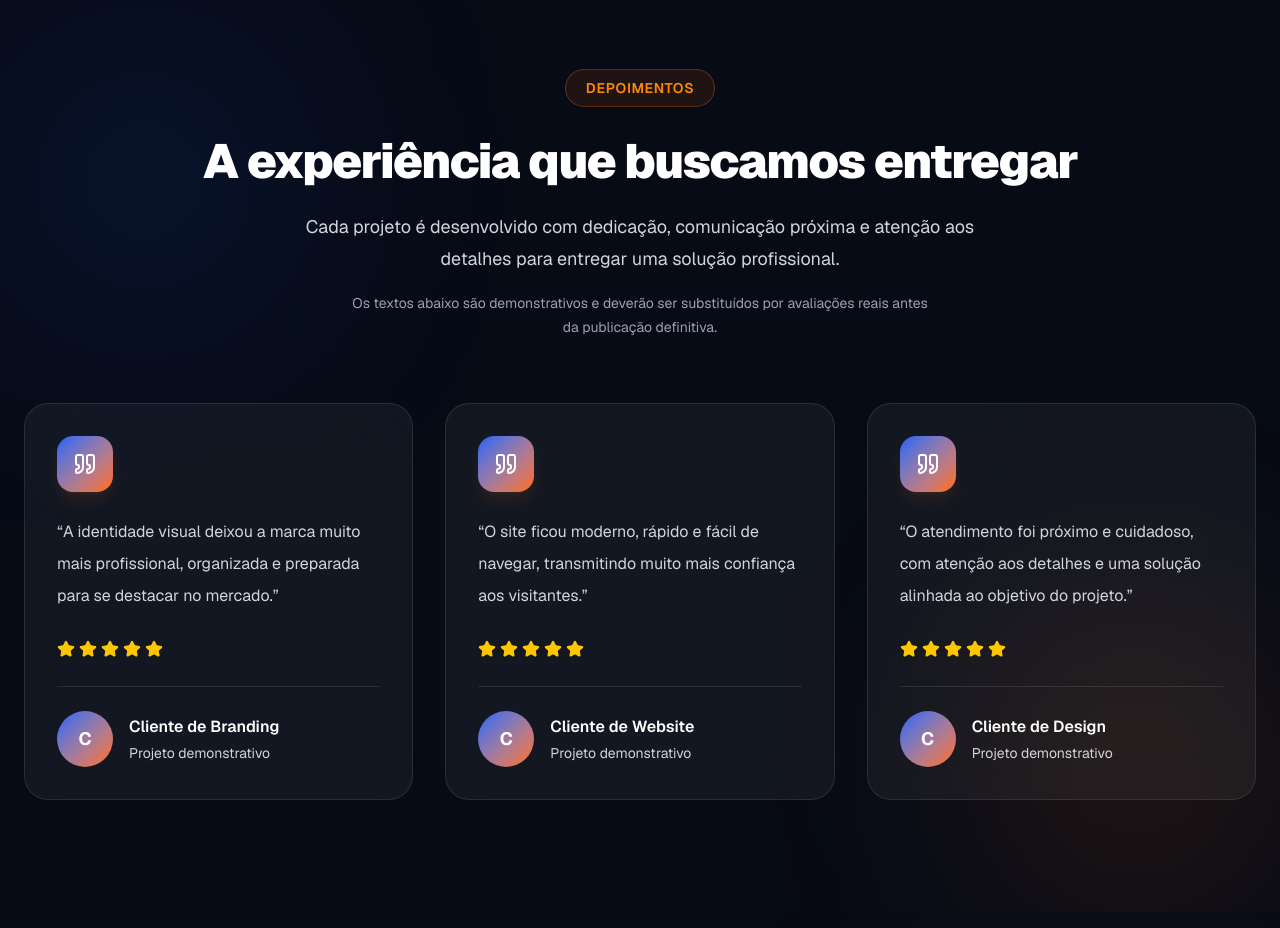
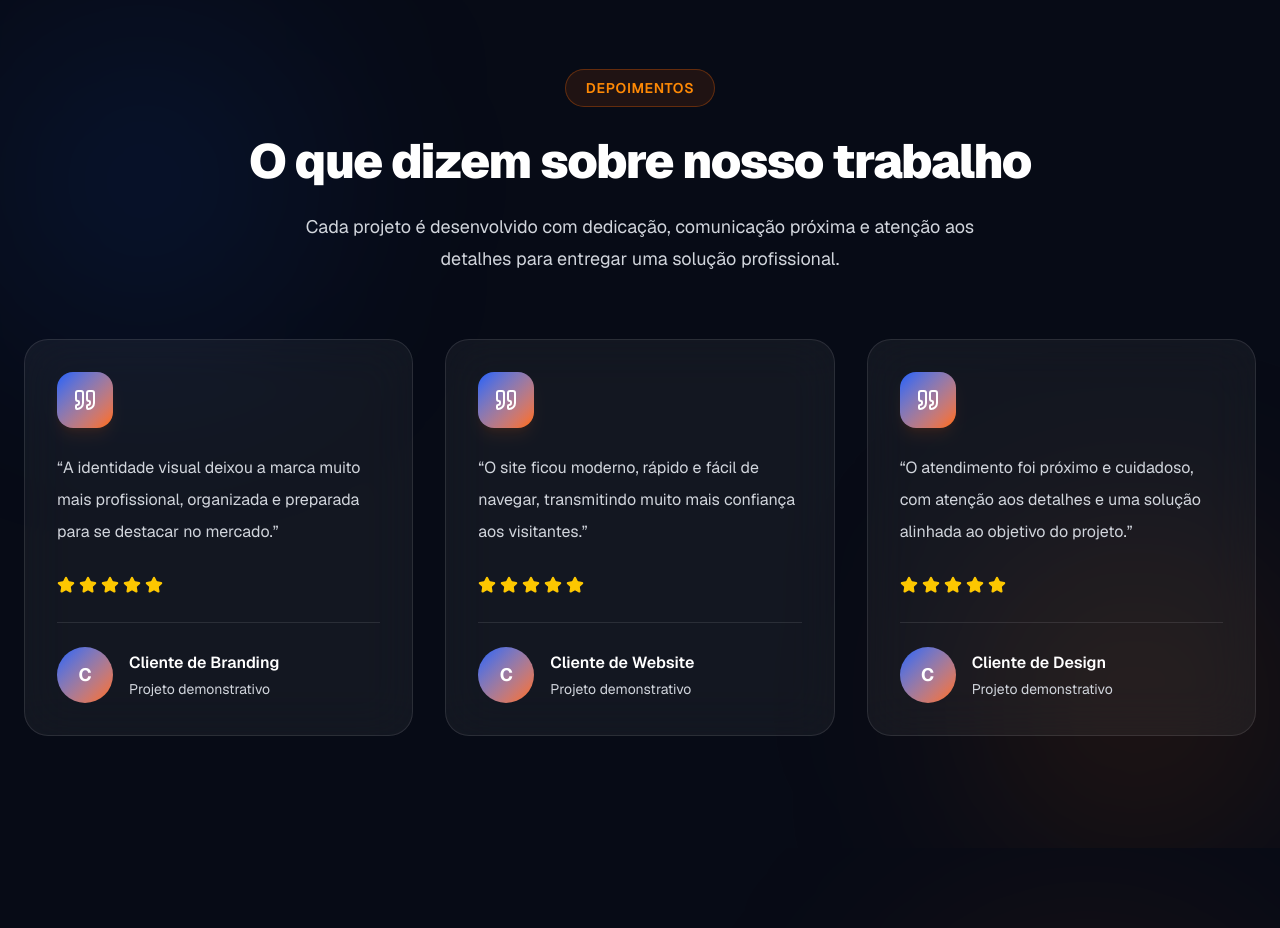
Before and after one commit to VSDesign-Studio/vs-design-studio, a Next.js app: page / in a window 1280 px wide. Shown: the part 6560-7488 px from the top of the page. Built offline with nearby package versions, Linux system fonts and the light colour scheme.

Commit message:
depoimentos reais

```diff
--- a/src/components/Testimonials.tsx
+++ b/src/components/Testimonials.tsx
@@ -8,7 +8,7 @@ import Reveal from "./Reveal";
   Mantenha como false enquanto os depoimentos forem demonstrativos.
   Quando inserir avaliações reais e autorizadas, altere para true.
 */
-const testimonialsAreReal = false;
+const testimonialsAreReal = true;
 
 const testimonials = [
   {
```
